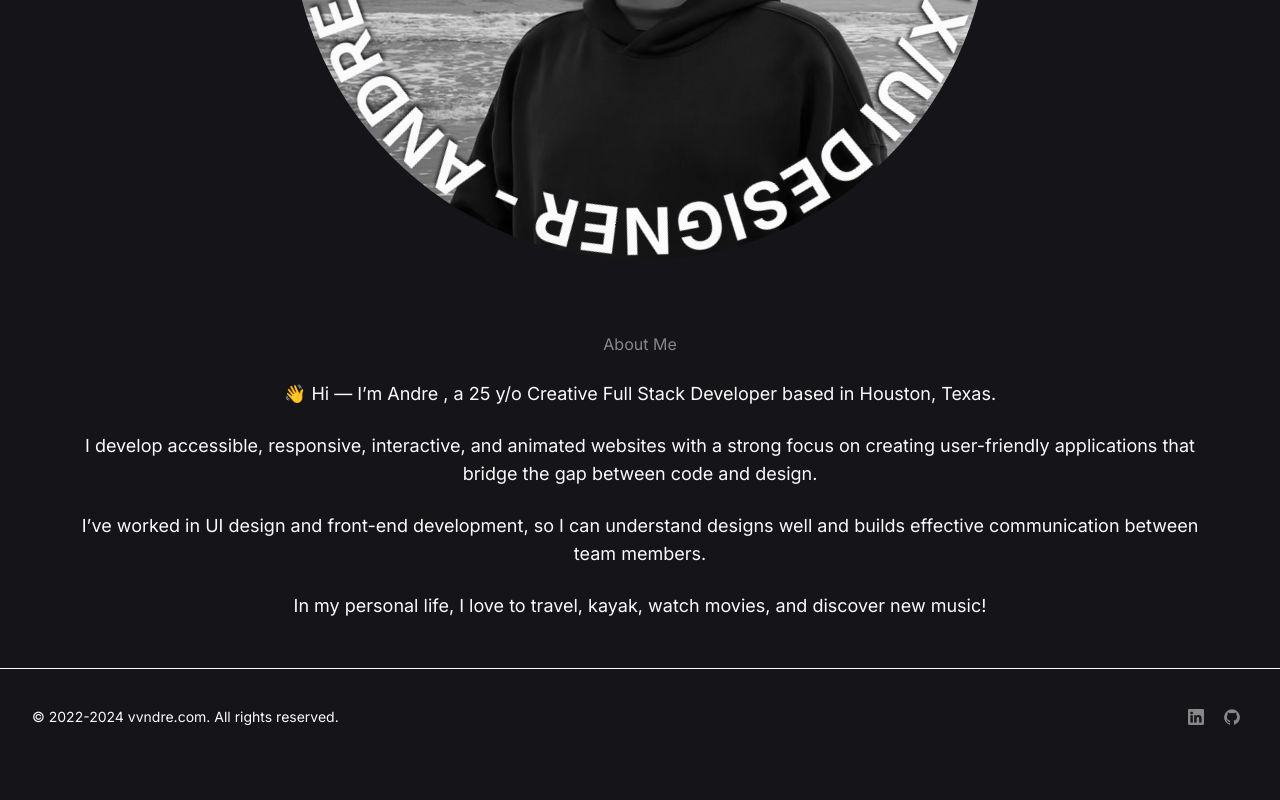
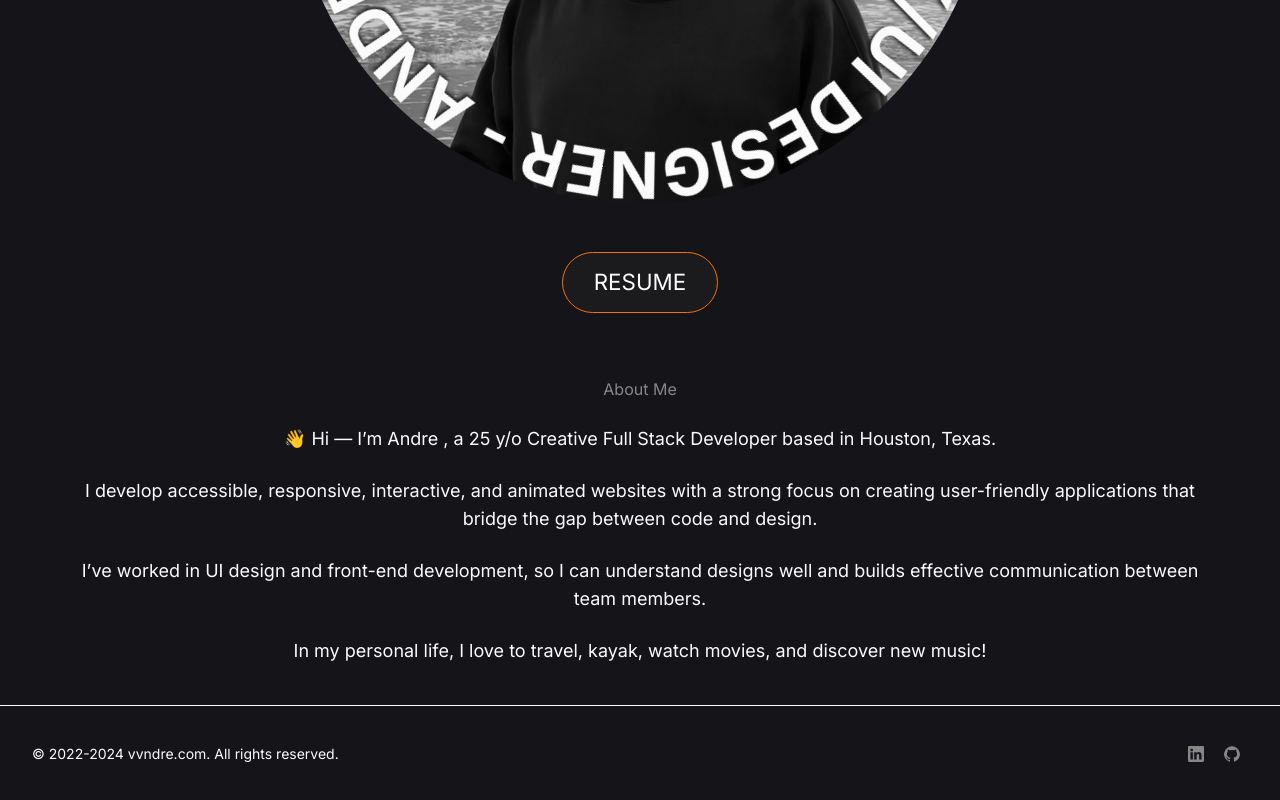
Before and after one commit to vvndre/vvndre.com, a Next.js app: page / in a window 1280 px wide. Shown: the part 648-1448 px from the top of the page. Before the commit the page ends 1413 px from the top, so only its background shows below. Built offline with nearby package versions, Linux system fonts and the light colour scheme.

Commit message:
created new RippleButton Component to view my resume + added it to homepage

```diff
--- a/src/app/page.js
+++ b/src/app/page.js
@@ -4,14 +4,13 @@ import portrait from "/public/images/Portrait-BW.png";
 import RotatingText from "@/components/rotating-text/RotatingText";
 import Cursor from "@/components/Cursor";
 import { useState } from "react";
-import Carousel from "@/components/Carousel";
+import RippleButton from "@/components/ripple-button/RippleButton";
 
 export default function Home() {
   const [isActive, setIsActive] = useState(false);
 
   return (
     <main className="flex min-h-screen mx-8 px-6 items-center flex-col bg-dark-void">
-      <div className="py-14 text-center"></div>
       <div
         onMouseOver={() => {
           setIsActive(true);
@@ -19,7 +18,7 @@ export default function Home() {
         onMouseLeave={() => {
           setIsActive(false);
         }}
-        className="relative z-10"
+        className="mt-14 mb-12 relative z-10"
       >
         <Image
           src={portrait}
@@ -32,15 +31,12 @@ export default function Home() {
         />
         <RotatingText />
       </div>
-      <div
-        className="py-12 px-4 text-center z-10"
-        onMouseOver={() => {
-          setIsActive(true);
-        }}
-        onMouseLeave={() => {
-          setIsActive(false);
-        }}
-      >
+
+      <div className="z-10">
+        <RippleButton />
+      </div>
+
+      <section className="py-10 px-4 text-center z-10">
         <p className="text-dusty-gray my-6">About Me</p>
         <p className="mb-6 text-lg">
           👋 Hi — I’m Andre , a 25 y/o Creative Full Stack Developer based in
@@ -60,8 +56,7 @@ export default function Home() {
           In my personal life, I love to travel, kayak, watch movies, and
           discover new music!
         </p>
-      </div>
-      {/* <Carousel /> */}
+      </section>
       <Cursor isActive={isActive} />
     </main>
   );
--- /dev/null
+++ b/src/components/ripple-button/RippleButton.jsx
@@ -0,0 +1,21 @@
+import Link from "next/link";
+import "./riple-button.css";
+
+const RippleButton = () => {
+  return (
+    <Link
+      class="btn"
+      href="https://docs.google.com/document/d/1PpIZ7fbM7tI9MQ2dBNV7pOYG7c_130oRaCLjBEO86LA/edit?usp=sharing"
+    >
+      <span class="btn-border"></span>
+      <span class="btn-ripple">
+        <span></span>
+      </span>
+      <span class="btn-title">
+        <span data-text="Resume">Resume</span>
+      </span>
+    </Link>
+  );
+};
+
+export default RippleButton;
--- /dev/null
+++ b/src/components/ripple-button/riple-button.css
@@ -0,0 +1,92 @@
+.btn {
+  display: inline-block;
+  position: relative;
+  padding: 1.2rem 2rem;
+  border-radius: 1000px;
+  font-weight: 400;
+  font-size: 1.4rem;
+  line-height: 100%;
+  text-transform: uppercase;
+  transition: transform 0.3s;
+  text-decoration: none;
+  --bg-color: #1b1b1e;
+  --border-color: #f56e0f;
+  --ripple-color: #f56e0f;
+  --text-color: #fbfbfb;
+  --text-after-color: #fbfbfb;
+
+  background: var(--bg-color);
+
+  .btn-border {
+    display: block;
+    position: absolute;
+    inset: 0;
+    z-index: 3;
+    border: 1px solid;
+    border-radius: 1000px;
+
+    border-color: var(--border-color);
+  }
+  .btn-ripple {
+    display: block;
+    position: absolute;
+    inset: 0;
+    z-index: 1;
+    overflow: hidden;
+    transform: translateZ(0);
+    border-radius: inherit;
+    span {
+      display: block;
+      width: 100%;
+      height: 100%;
+      transform: translateY(101%);
+      background: var(--ripple-color);
+      border-radius: 50% 50% 0 0;
+      transition: transform 0.5s cubic-bezier(0.4, 0, 0, 1),
+        border-radius 0.5s cubic-bezier(0.4, 0, 0, 1);
+    }
+  }
+  .btn-title {
+    position: relative;
+    display: block;
+    overflow: hidden;
+    z-index: 2;
+    color: var(--text-color);
+    span {
+      display: block;
+      transition: transform 0.8s cubic-bezier(0.16, 1, 0.3, 1);
+      &:after {
+        content: attr(data-text);
+        display: block;
+        position: absolute;
+        top: 110%;
+        left: 0;
+        color: var(--text-after-color);
+      }
+    }
+  }
+
+  &:disabled {
+    opacity: 0.5;
+    pointer-events: none;
+    touch-action: none;
+  }
+  &:hover {
+    text-decoration: none;
+    transform: scaleX(1.02);
+    transition: transform 0.6s cubic-bezier(0.34, 5.56, 0.64, 1);
+
+    .btn-ripple {
+      span {
+        border-radius: 0;
+        transform: translateY(0);
+        transition-duration: 0.5s, 0.9s;
+      }
+    }
+    .btn-title {
+      span {
+        transform: translateY(-110%);
+      }
+    }
+  }
+}
```
